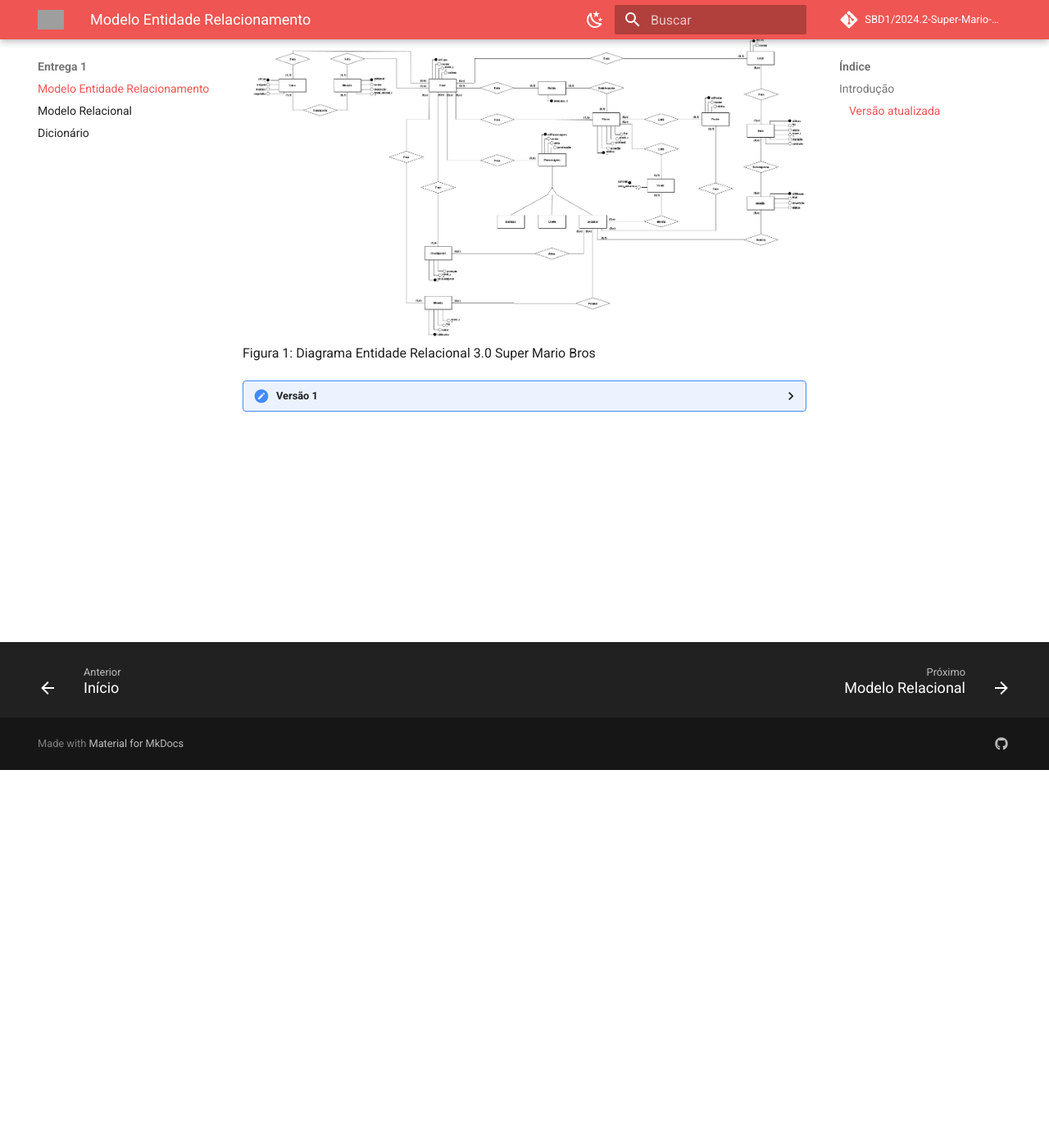
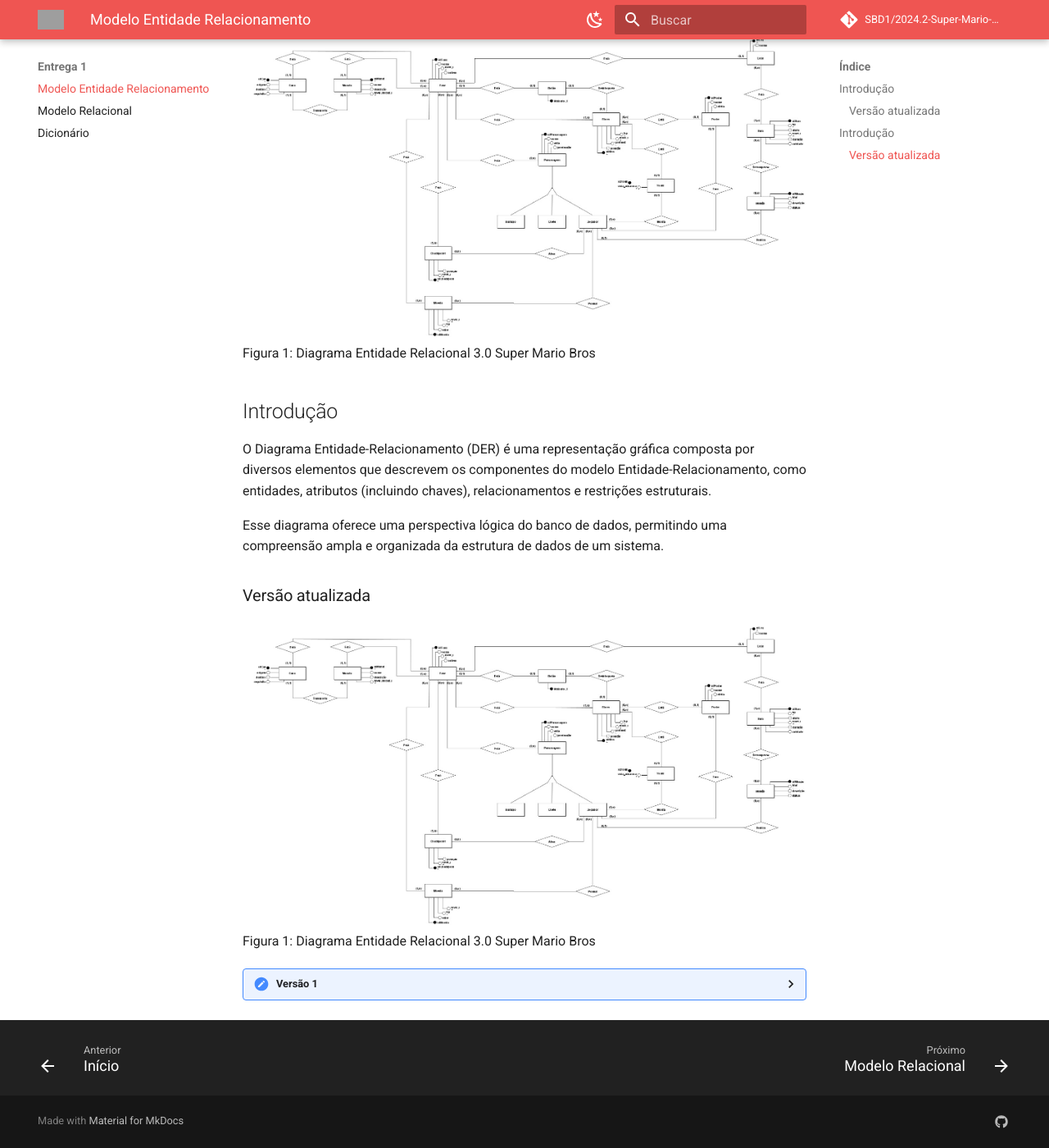
Before and after one commit to SBD1/2024.2-Super-Mario-Bros, an MkDocs documentation site: the page built from docs/entidade-relacionamento.md, in a window 1280 px wide and 1400 px high, scrolled down 461 px. Shown: the whole window at 82% size. Built offline with MkDocs 1.6.1 and Material for MkDocs 9.7.7, drawn with Linux system fonts in a browser that asks for light colours; comment, search, counter and statistics services are not loaded; grey boxes are pictures that could not be loaded.

Commit message:
adicionado diagramas e versões

```diff
--- a/docs/entidade-relacionamento.md
+++ b/docs/entidade-relacionamento.md
@@ -1,3 +1,14 @@
+## Introdução
+
+O Diagrama Entidade-Relacionamento (DER) é uma representação gráfica composta por diversos elementos que descrevem os componentes do modelo Entidade-Relacionamento, como entidades, atributos (incluindo chaves), relacionamentos e restrições estruturais.
+
+Esse diagrama oferece uma perspectiva lógica do banco de dados, permitindo uma compreensão ampla e organizada da estrutura de dados de um sistema.
+
+### Versão atualizada
+
+![Diagrama Entidade Relacional](./assets/entidade-relacionamento.jpeg)
+Figura 1: Diagrama Entidade Relacional 3.0 Super Mario Bros
+
 ## Introdução
 
 O Diagrama Entidade-Relacionamento (DER) é uma representação gráfica composta por diversos elementos que descrevem os componentes do modelo Entidade-Relacionamento, como entidades, atributos (incluindo chaves), relacionamentos e restrições estruturais.
@@ -11,9 +22,6 @@ Figura 1: Diagrama Entidade Relacional 3.0 Super Mario Bros
 
 <details>
   <summary>Versão 1</summary>
-
-  ![Diagrama Entidade Relacional](./assets/entidade-relacionamento-v1.jpeg)
-Figura 2: Diagrama Entidade Relacional 1.0 Super Mario Bros
-
-
+  <img src="./assets/entidade-relacionamento-v1.jpeg" alt="Diagrama Entidade Relacional 1.0 Super Mario Bros">
+  Figura 2: Diagrama Entidade Relacional 1.0 Super Mario Bros
 </details>
```
